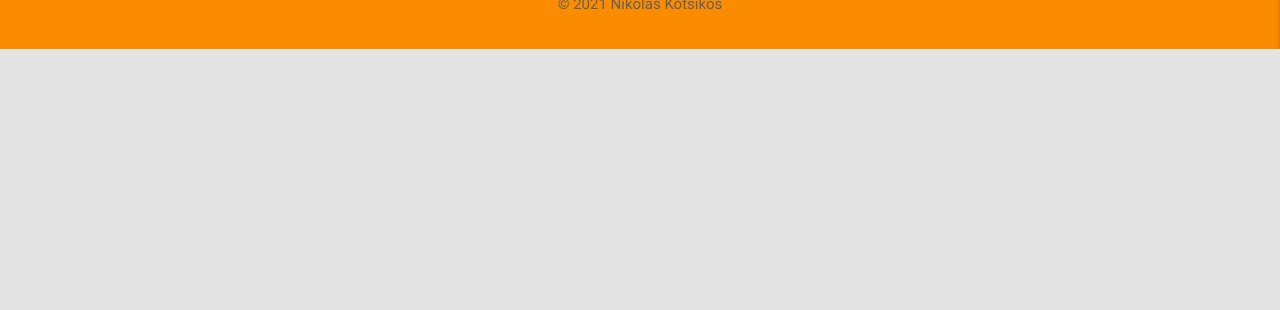
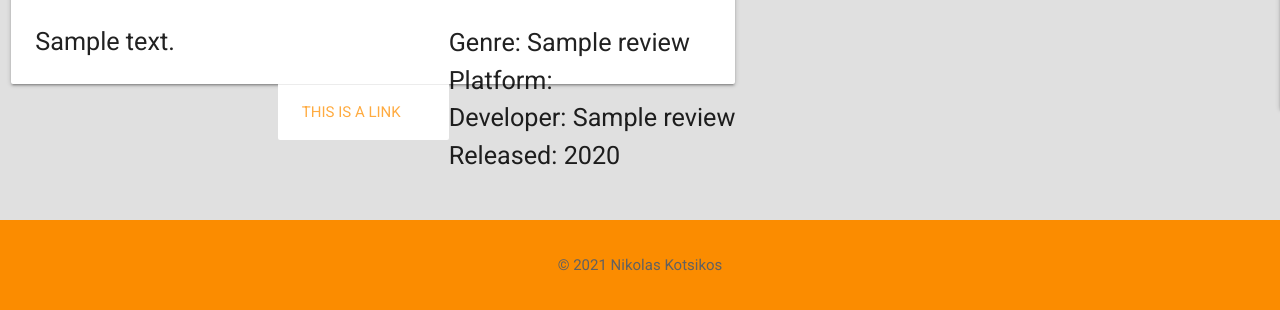
Before and after one commit to NikolasKotsikos/uReview, a Flask app: page /get_reviews in a window 1280 px wide. Shown: the part 751-1061 px from the top of the page. Before the commit the page ends 800 px from the top, so only its background shows below. Run offline with Flask 2, Linux system fonts and the light colour scheme; a database or web service that is not in the repository returns one stand-in record (values such as "Sample title"); some libraries are stand-ins or nearby versions.

Commit message:
Initial work on reviews.html page layout

```diff
--- a/templates/reviews.html
+++ b/templates/reviews.html
@@ -1,13 +1,53 @@
 {% extends "base.html" %}
 {% block content %}
 
-    {% for review in reviews %}
-        {{ review.review_name }}<br>
-        {{ review.genre_name }}<br>
-        {{ review.platform }}<br>
-        {{ review.dev_name }}<br>
-        {{ review.release_year }}<br>
-        {{ review.review_text }}<br>
-    {% endfor %}
+
+        <br>
+       <br>
+       <br>
+        <br>
+        <br>
+        <br>
+
+
+    <div class="row">
+        <div class="col s12 m7">
+        {% for review in reviews %}
+            <div class="card" id="{{ review.review_id }}">
+                <div class="card-image">
+                    <img src="images/sample-1.jpg">
+                    <span class="card-title">{{ review.review_name }}</span>
+                </div>
+                <div class="game_data">
+                    <ul class="flow-text right">
+                        <li>
+                            Genre: {{ review.genre_name }}
+                        </li>
+                        <li>
+                            Platform: {{ review.platform }}
+                        </li>
+                        <li>
+                            Developer: {{ review.dev_name }}
+                        </li>
+                        <li>
+                            Released: {{ review.release_year }}
+                        </li>
+                         <li>
+                            <!-- {{ review.created_by }} -->
+                        </li>
+                    </ul>
+                </div>
+                <div class="card-content flow-text">
+                    <p>
+                        {{ review.review_text }}
+                    </p>
+                </div>
+                <div class="card-action right">
+                <a href="#">This is a link</a>
+                </div>
+        {% endfor %}
+            </div>
+        </div>
+  </div>
 
 {% endblock %}
```
